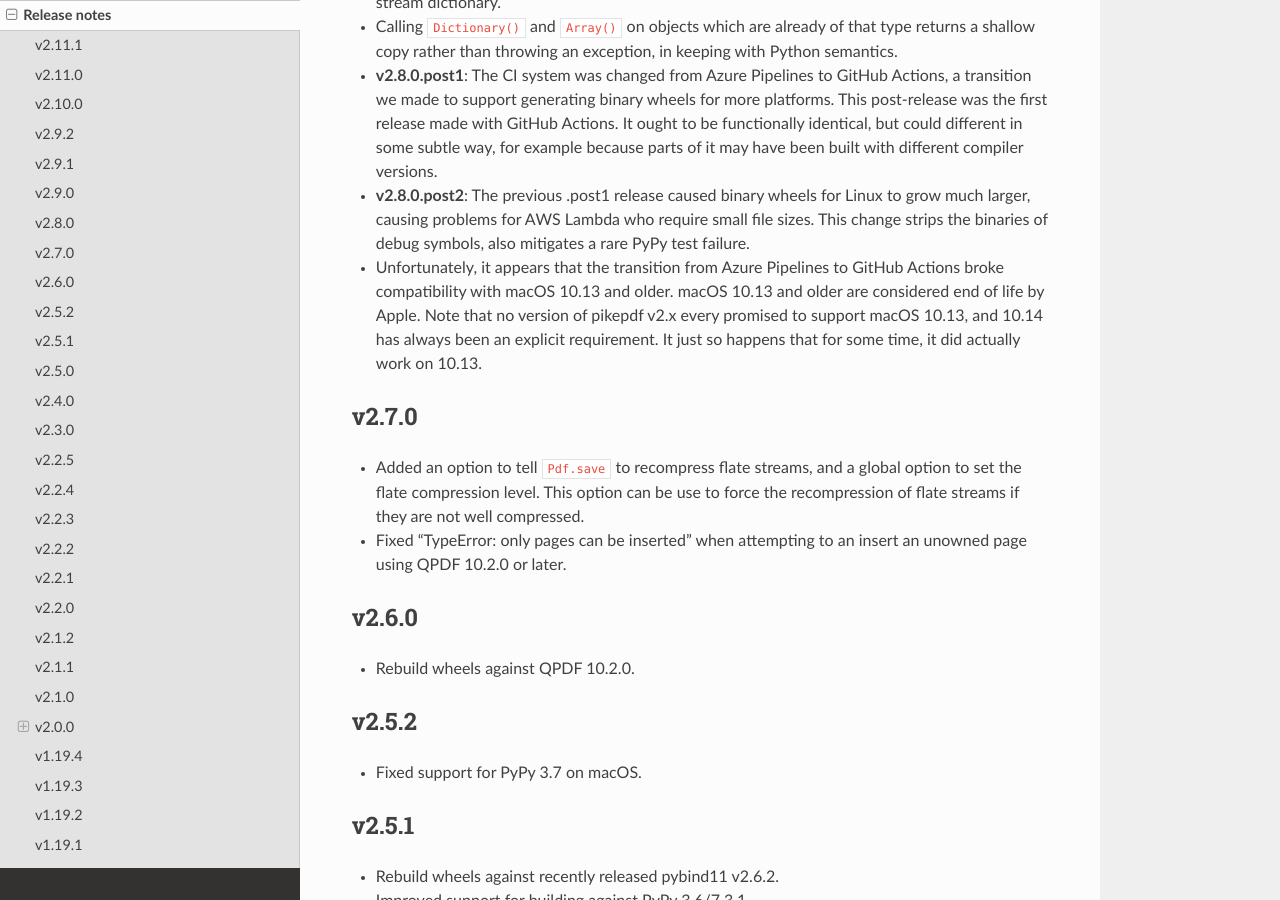
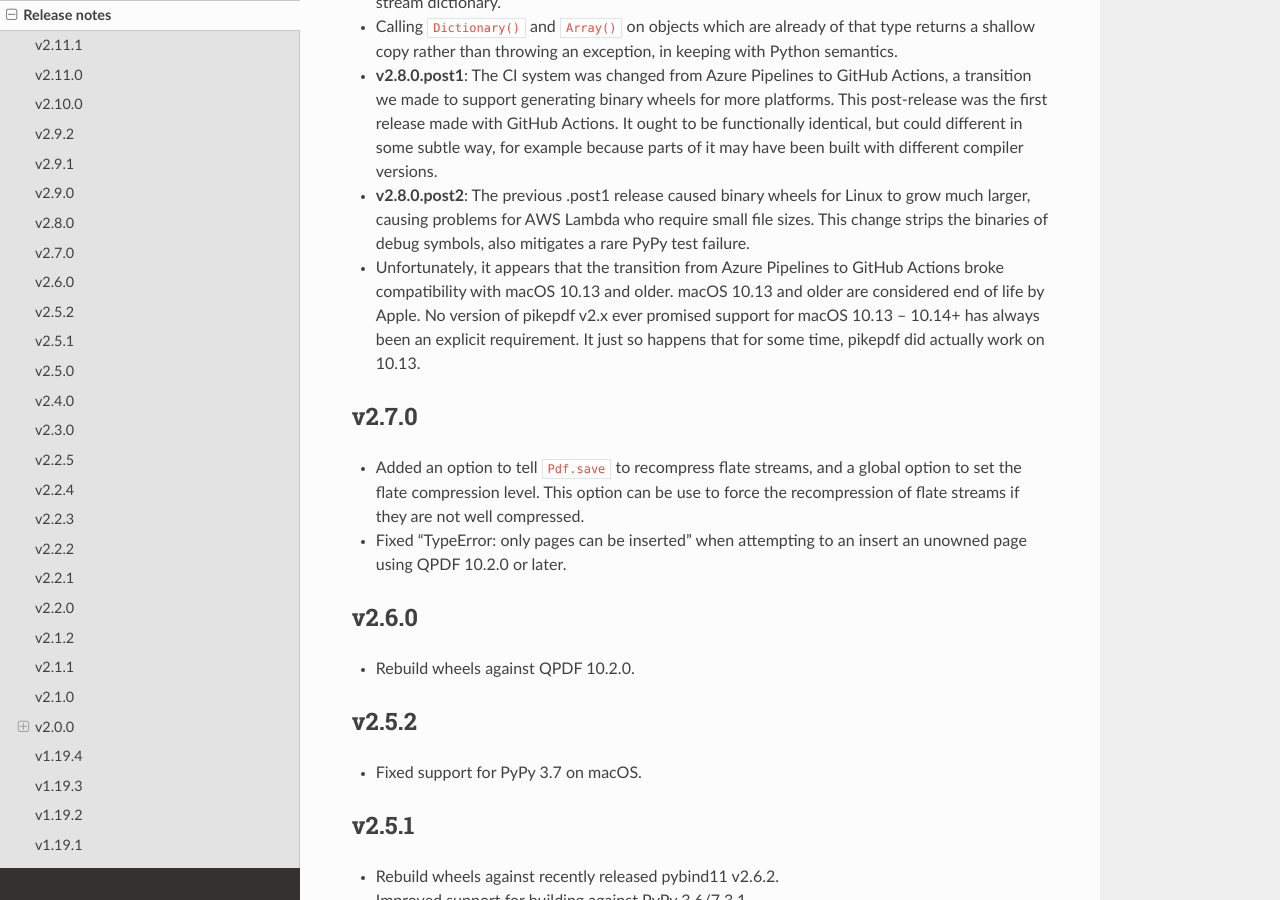
Before and after one commit to pikepdf/pikepdf, a Sphinx documentation site: the page built from docs/release_notes.rst, in a window 1280 px wide and 900 px high, scrolled down 1751 px. Built offline with Sphinx 7.4.7 and the Read the Docs theme 2.0.0, drawn with Linux system fonts in a browser that asks for light colours; pages that are not in the unit, such as notebooks, are missing from menus; the version number could not be read and is left out.

Commit message:
release notes: typo

```diff
--- a/docs/release_notes.rst
+++ b/docs/release_notes.rst
@@ -100,10 +100,9 @@ v2.8.0
    test failure.
 -  Unfortunately, it appears that the transition from Azure Pipelines to GitHub
    Actions broke compatibility with macOS 10.13 and older. macOS 10.13 and older
-   are considered end of life by Apple. Note that no version of pikepdf v2.x
-   every promised to support macOS 10.13, and 10.14 has always been an explicit
-   requirement. It just so happens that for some time, it did actually work on
-   10.13.
+   are considered end of life by Apple. No version of pikepdf v2.x ever promised
+   support for macOS 10.13 – 10.14+ has always been an explicit requirement.
+   It just so happens that for some time, pikepdf did actually work on 10.13.
 
 v2.7.0
 ======
```
